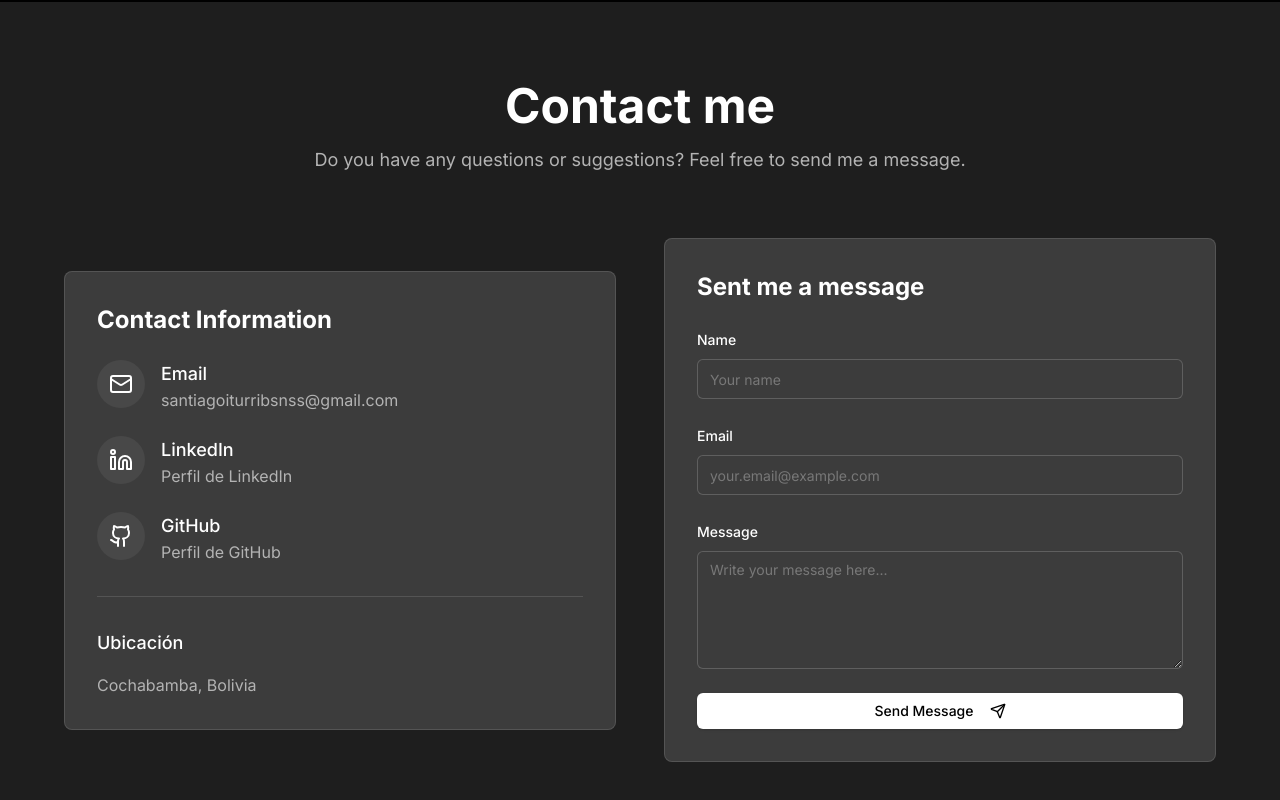
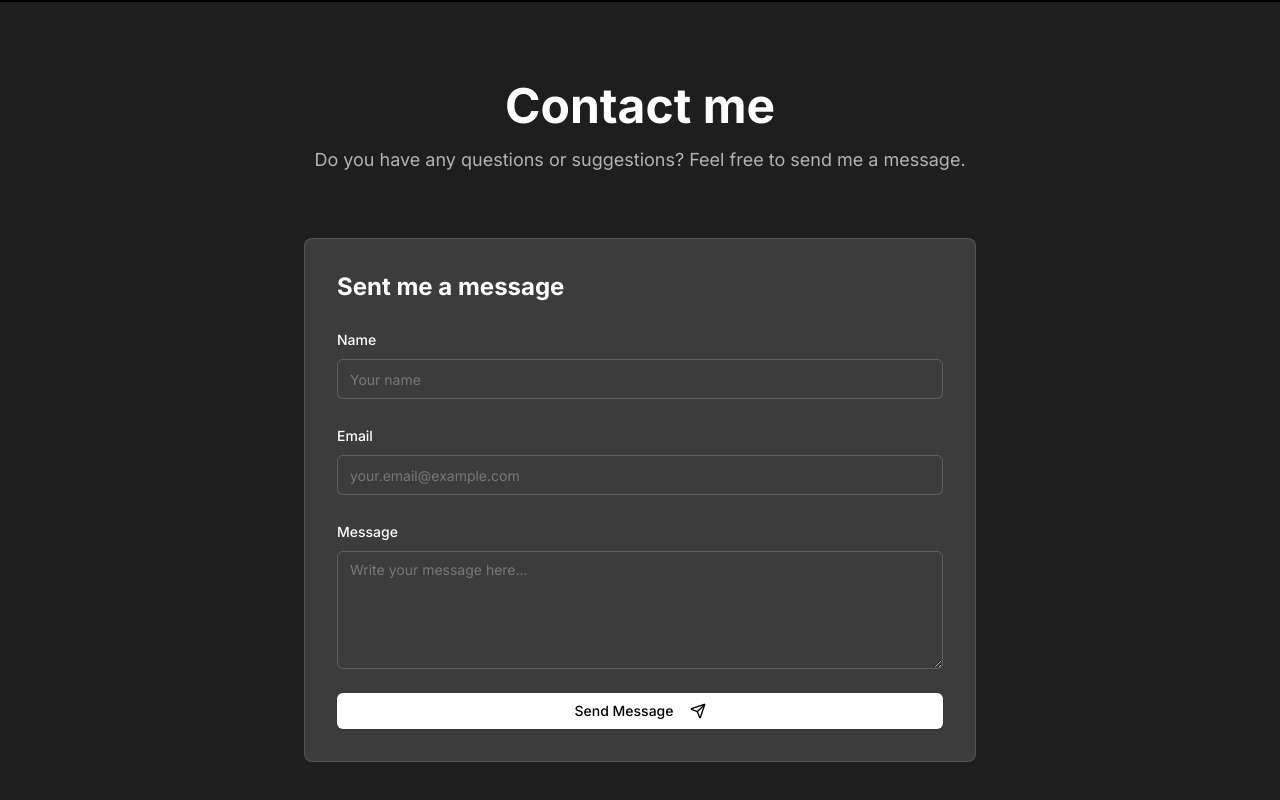
Before and after one commit to Ichurri/my-portafolio, a Next.js app: page / in a window 1280 px wide. Shown: the part 3214-4014 px from the top of the page. Built offline with nearby package versions, Linux system fonts and the light colour scheme.

Commit message:
remove: contact information

```diff
--- a/src/components/sections/Contact.tsx
+++ b/src/components/sections/Contact.tsx
@@ -4,13 +4,11 @@
 import { motion } from 'framer-motion';
 import { useForm } from 'react-hook-form';
 import { zodResolver } from '@hookform/resolvers/zod';
-import { Mail, Send, Github, Linkedin } from 'lucide-react';
+import { Send } from 'lucide-react';
 import { contactFormSchema, type ContactFormValues } from '@/lib/schema';
 import { Form, FormControl, FormField, FormItem, FormLabel, FormMessage } from '@/components/ui/form';
 import { Button } from '@/components/ui/button';
-import { Separator } from '@/components/ui/separator';
 import { useToast } from '@/hooks/use-toast';
-import { personalInfo } from '@/lib/data';
 import { Input } from '../ui/input';
 
 const Contact = () => {
@@ -90,82 +88,11 @@
           </p>
         </motion.div>
 
-        <div className="grid grid-cols-1 md:grid-cols-2 gap-12 max-w-6xl mx-auto">
-          {/* Información de contacto */}
-          <motion.div
-            initial={{ opacity: 0, x: -50 }}
-            whileInView={{ opacity: 1, x: 0 }}
-            transition={{ duration: 0.8 }}
-            viewport={{ once: true }}
-            className="flex flex-col justify-center"
-          >
-            <div className="bg-dark-300 rounded-lg p-8 border border-dark-400/20">
-              <h3 className="text-2xl font-bold text-dark-500 mb-6">Contact Information</h3>
-
-              <div className="space-y-6">
-                <div className="flex items-start gap-4">
-                  <div className="bg-dark-400/10 p-3 rounded-full">
-                    <Mail className="w-6 h-6 text-dark-500" />
-                  </div>
-                  <div>
-                    <h4 className="text-lg font-medium text-dark-500">Email</h4>
-                    <a
-                      href={`mailto:${personalInfo.email}`}
-                      className="text-dark-400 hover:text-dark-500 transition-colors"
-                    >
-                      {personalInfo.email}
-                    </a>
-                  </div>
-                </div>
-
-                <div className="flex items-start gap-4">
-                  <div className="bg-dark-400/10 p-3 rounded-full">
-                    <Linkedin className="w-6 h-6 text-dark-500" />
-                  </div>
-                  <div>
-                    <h4 className="text-lg font-medium text-dark-500">LinkedIn</h4>
-                    <a
-                      href={personalInfo.linkedin}
-                      target="_blank"
-                      rel="noopener noreferrer"
-                      className="text-dark-400 hover:text-dark-500 transition-colors"
-                    >
-                      Perfil de LinkedIn
-                    </a>
-                  </div>
-                </div>
-
-                <div className="flex items-start gap-4">
-                  <div className="bg-dark-400/10 p-3 rounded-full">
-                    <Github className="w-6 h-6 text-dark-500" />
-                  </div>
-                  <div>
-                    <h4 className="text-lg font-medium text-dark-500">GitHub</h4>
-                    <a
-                      href={personalInfo.github}
-                      target="_blank"
-                      rel="noopener noreferrer"
-                      className="text-dark-400 hover:text-dark-500 transition-colors"
-                    >
-                      Perfil de GitHub
-                    </a>
-                  </div>
-                </div>
-              </div>
-
-              <Separator className="my-8 bg-dark-400/20" />
-
-              <div>
-                <h4 className="text-lg font-medium text-dark-500 mb-4">Ubicación</h4>
-                <p className="text-dark-400">{personalInfo.location}</p>
-              </div>
-            </div>
-          </motion.div>
-
+        <div className="max-w-2xl mx-auto">
           {/* Formulario */}
           <motion.div
-            initial={{ opacity: 0, x: 50 }}
-            whileInView={{ opacity: 1, x: 0 }}
+            initial={{ opacity: 0, y: 30 }}
+            whileInView={{ opacity: 1, y: 0 }}
             transition={{ duration: 0.8 }}
             viewport={{ once: true }}
             className="bg-dark-300 rounded-lg p-8 border border-dark-400/20"
```
